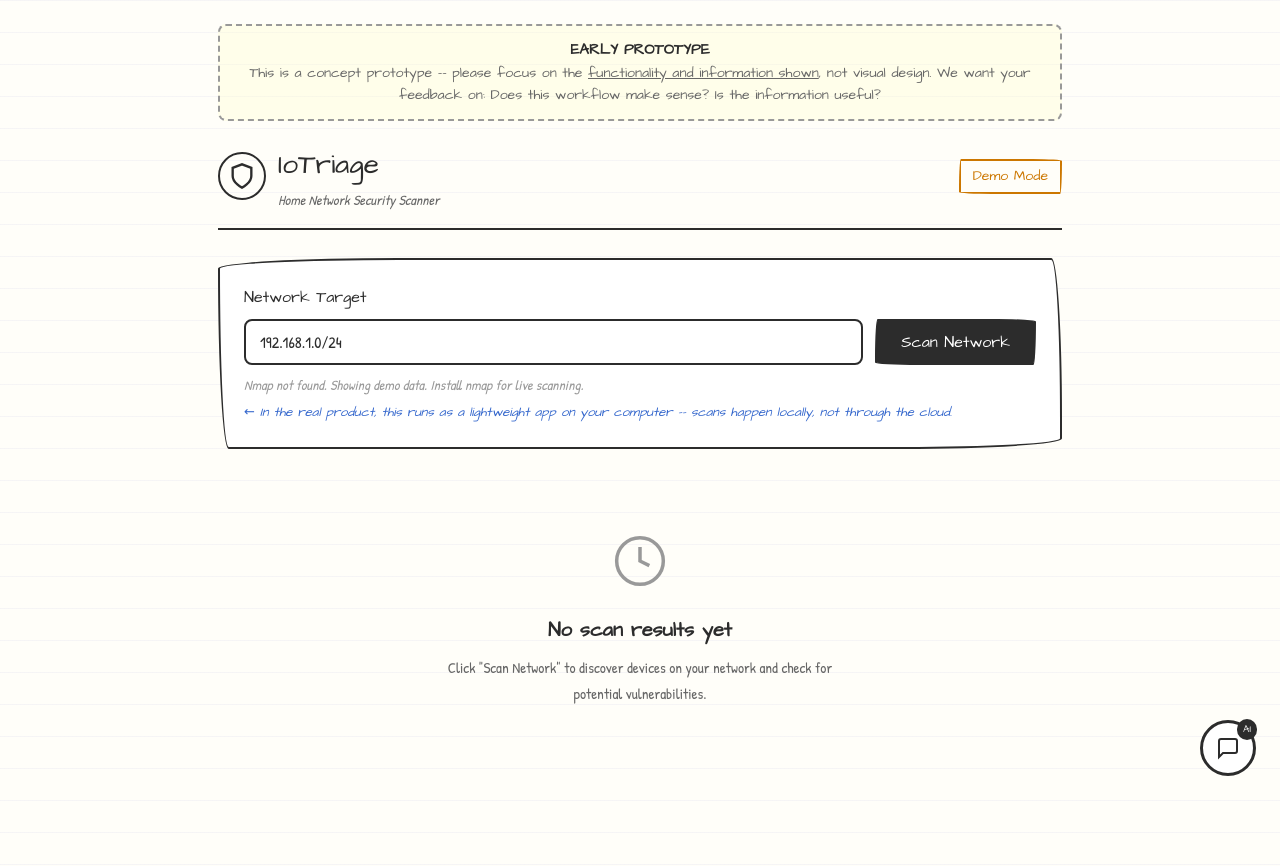
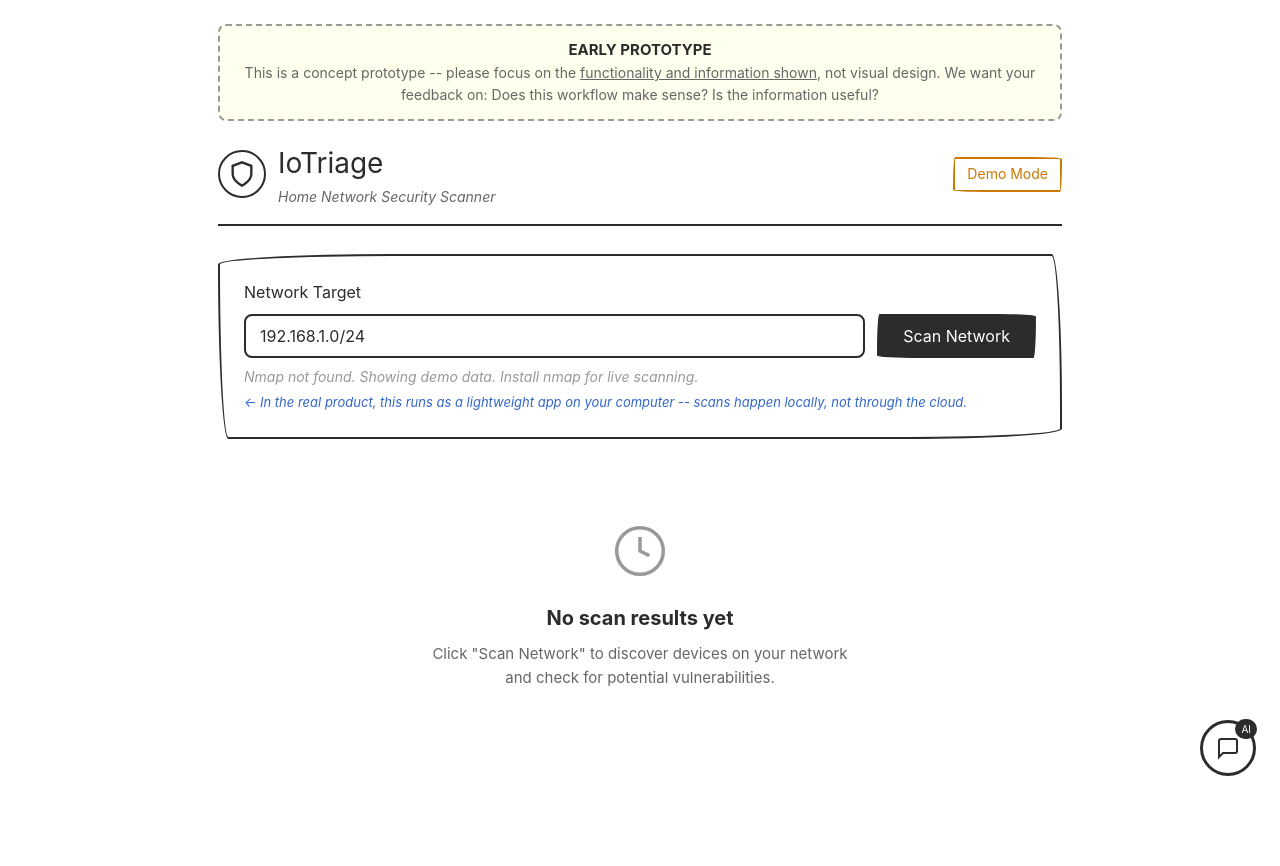
Before and after one commit to kagrawal6/Iotriage, a Flask app: page / in a window 1280 px wide. After the commit the page ends 776 px from the top, so only its background shows below. Run offline with Flask 3, Linux system fonts and the light colour scheme.

Commit message:
Switch to plain system font, drop handwriting fonts and ruled-paper lines

```diff
--- a/prototype/static/style.css
+++ b/prototype/static/style.css
@@ -4,12 +4,10 @@
    focuses on FUNCTIONALITY, not visual design choices.
    ========================================================== */
 
-@import url('https://fonts.googleapis.com/css2?family=Architects+Daughter&family=Patrick+Hand&display=swap');
-
 *, *::before, *::after { box-sizing: border-box; margin: 0; padding: 0; }
 
 :root {
-    --paper: #fffef9;
+    --paper: #ffffff;
     --ink: #2c2c2c;
     --ink-light: #666;
     --pencil: #999;
@@ -19,20 +17,15 @@
     --green-pen: #338833;
     --sketch-radius: 255px 15px 225px 15px / 15px 225px 15px 255px;
     --sketch-radius-alt: 15px 225px 15px 255px / 225px 15px 255px 15px;
-    --font-sketch: 'Architects Daughter', cursive;
-    --font-hand: 'Patrick Hand', cursive;
+    --font-main: -apple-system, BlinkMacSystemFont, 'Segoe UI', Roboto, sans-serif;
 }
 
 body {
-    font-family: var(--font-hand);
+    font-family: var(--font-main);
     background: var(--paper);
     color: var(--ink);
-    line-height: 1.7;
+    line-height: 1.6;
     min-height: 100vh;
-    /* Subtle ruled-paper lines */
-    background-image:
-        linear-gradient(rgba(180, 180, 220, 0.12) 1px, transparent 1px);
-    background-size: 100% 32px;
 }
 
 .container {
@@ -48,7 +41,7 @@ body {
     margin-bottom: 20px;
     border: 2px dashed var(--pencil);
     border-radius: 8px;
-    font-family: var(--font-sketch);
+    font-family: var(--font-main);
     font-size: 14px;
     color: var(--ink-light);
     background: rgba(255, 255, 200, 0.3);
@@ -230,7 +223,7 @@ header {
 }
 
 h1 {
-    font-family: var(--font-sketch);
+    font-family: var(--font-main);
     font-size: 28px;
     font-weight: 400;
     letter-spacing: 0;
@@ -247,7 +240,7 @@ h1 {
     padding: 4px 12px;
     border: 2px solid var(--ink);
     border-radius: var(--sketch-radius-alt);
-    font-family: var(--font-sketch);
+    font-family: var(--font-main);
     font-size: 14px;
 }
 
@@ -266,7 +259,7 @@ h1 {
 
 .input-group label {
     display: block;
-    font-family: var(--font-sketch);
+    font-family: var(--font-main);
     font-size: 16px;
     margin-bottom: 8px;
 }
@@ -283,7 +276,7 @@ input[type="text"] {
     border: 2px solid var(--ink);
     border-radius: 8px;
     color: var(--ink);
-    font-family: var(--font-hand);
+    font-family: var(--font-main);
     font-size: 16px;
     outline: none;
 }
@@ -296,7 +289,7 @@ button {
     border: 2px solid var(--ink);
     border-radius: var(--sketch-radius-alt);
     color: white;
-    font-family: var(--font-sketch);
+    font-family: var(--font-main);
     font-size: 16px;
     cursor: pointer;
     transition: background 0.15s;
@@ -600,7 +593,7 @@ button:disabled { opacity: 0.5; cursor: not-allowed; }
 .empty-state svg { margin-bottom: 16px; }
 
 .empty-state h3 {
-    font-family: var(--font-sketch);
+    font-family: var(--font-main);
     font-size: 20px;
     color: var(--ink);
     margin-bottom: 8px;
@@ -649,7 +642,7 @@ button:disabled { opacity: 0.5; cursor: not-allowed; }
     top: -4px; right: -4px;
     background: var(--ink);
     color: white;
-    font-family: var(--font-sketch);
+    font-family: var(--font-main);
     font-size: 10px;
     padding: 2px 6px;
     border-radius: 10px;
@@ -807,7 +800,7 @@ button:disabled { opacity: 0.5; cursor: not-allowed; }
 
 /* ==================== ANNOTATION ARROWS ==================== */
 .annotation {
-    font-family: var(--font-sketch);
+    font-family: var(--font-main);
     font-size: 13px;
     color: var(--blue-pen);
     font-style: italic;
```
Also changed, not shown: other parts of prototype/static/style.css (+14 -14 lines).
